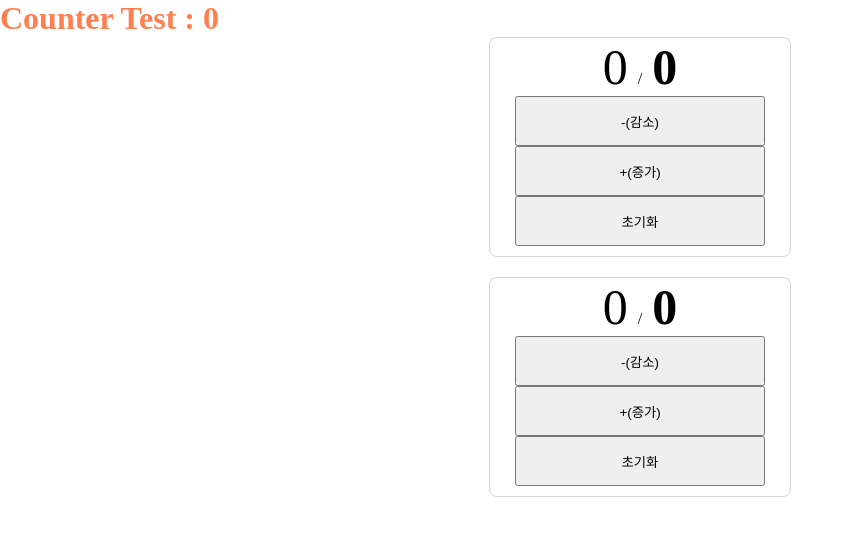
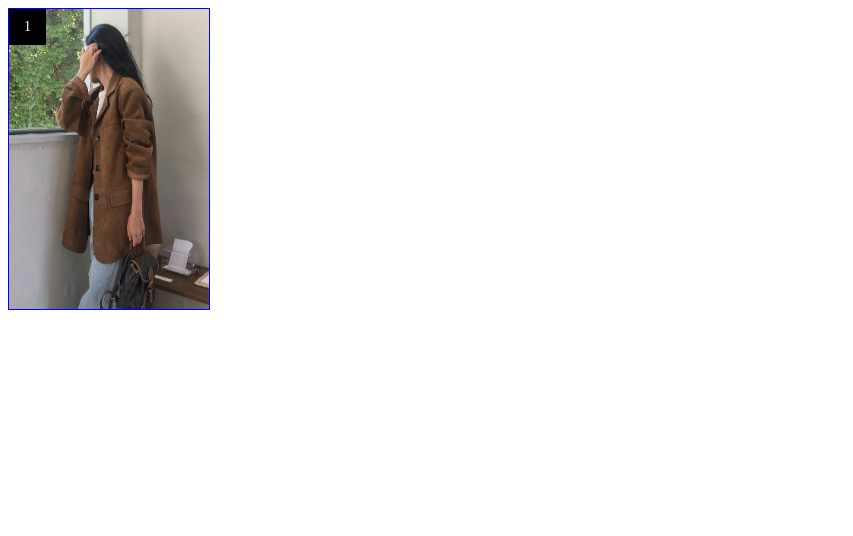
Before and after one commit to KwonYongBin/html_css, a React (Create React App) app in the folder React/basic-app/: page / in a window 1280 px wide. Shown: the top 536 px of the page, without its empty margins (0-853 px from the left). Built offline with nearby package versions, Linux system fonts and the light colour scheme.

Commit message:
2025.09.10

```diff
--- /dev/null
+++ b/React/basic-app/src/AppProduct.js
@@ -0,0 +1,13 @@
+import React from 'react'
+import {BestProductImage } from './components/Product.jsx';
+import './style/Product.css';
+
+const App = () => {
+  return (
+    <>
+        <BestProductImage />
+    </>
+  )
+}
+
+export default App;
--- /dev/null
+++ b/React/basic-app/src/components/Product.jsx
@@ -0,0 +1,39 @@
+/**
+ * 베스트 상품 이미지 컴포넌트
+ */
+
+export const BestProductImage = () => {
+    const data = {
+        "img": "/images/product4.jpg",
+        "style": {
+            "width": "200px",
+            "height": "300px"
+        }
+    }
+    return (
+        <div className="best-product-img">
+            <ProductImage
+                img={data.img}
+                style={data.style}
+            />
+            <span className="best-product-imgb no">1</span>
+        </div>
+    )
+}
+
+/**
+ * 상품 이미지 컴포넌트
+ */
+const ProductImage = ({ img, style }) => {
+    const { width, height } = style;
+    return (
+        <div>
+            <img
+                src={img}
+                style={{ width: width, height: height }}
+            />
+        </div>
+    )
+}
+
+export default ProductImage;
--- a/React/basic-app/src/index.js
+++ b/React/basic-app/src/index.js
@@ -3,7 +3,8 @@ import ReactDOM from 'react-dom/client';
 // import App from './App.js';
 // import App from './AppAvatar.js'
 // import App from './AppButton.js'
-import App from './AppCounter.js';
+// import App from './AppCounter.js';
+import App from './AppProduct.js';
 import reportWebVitals from './reportWebVitals.js';
 
 const root = ReactDOM.createRoot(document.getElementById('root'));
--- /dev/null
+++ b/React/basic-app/src/style/Product.css
@@ -0,0 +1,14 @@
+.best-product-img {
+    border: 1px solid blue;
+    position: relative;
+    width: 200px;
+    height: 300px;
+}
+span.no {
+    padding: 10px 15px;
+    position: absolute;
+    left: 0; top: 0;
+    color: #fff;
+    background-color: #000;
+    font-size: 14px;
+}
```
